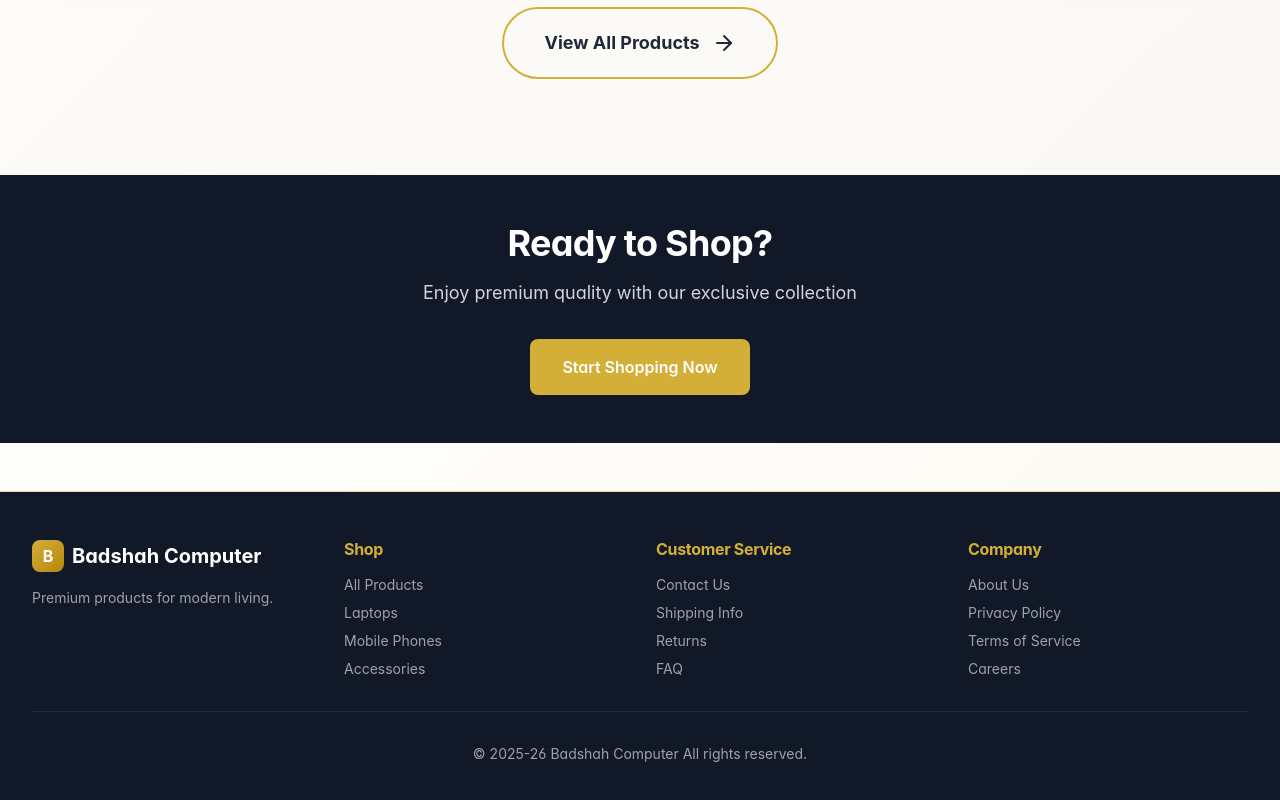
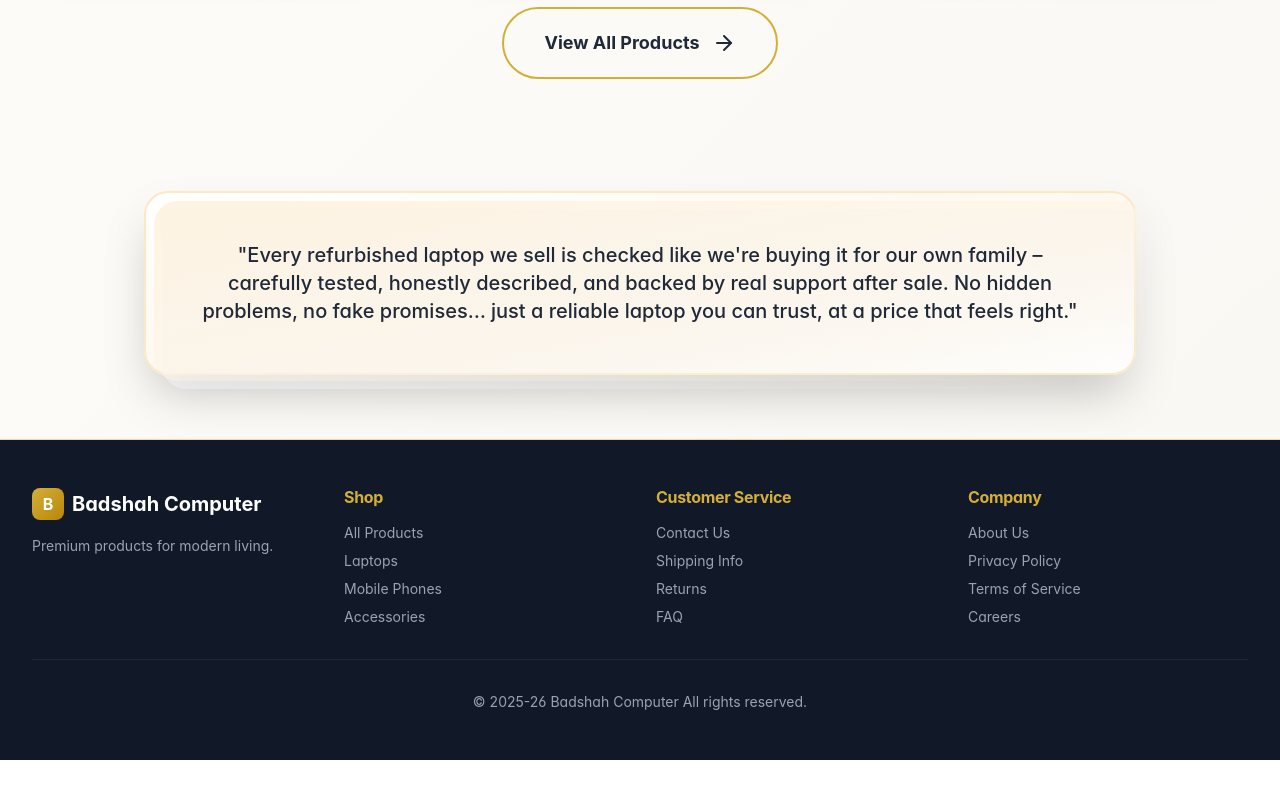
Before and after one commit to pkraaz824-HIREGO/Qumrul-, a React (Vite) app: page / in a window 1280 px wide. Shown: the part 2256-3056 px from the top of the page. After the commit the page ends 3016 px from the top, so only its background shows below. Built offline with nearby package versions, Linux system fonts and the light colour scheme.

Commit message:
Replace CTA section with trust message in 3D styled box

```diff
--- a/src/pages/HomePage.jsx
+++ b/src/pages/HomePage.jsx
@@ -80,17 +80,16 @@ export function HomePage() {
         </div>
       </section>
 
-      {/* CTA Section - Reduced spacing */}
-      <section className="bg-gray-900 text-white py-10 md:py-12 my-8 md:my-12">
-        <div className="max-w-4xl mx-auto text-center px-4">
-          <h2 className="text-2xl sm:text-3xl md:text-4xl font-bold mb-3 md:mb-4">Ready to Shop?</h2>
-          <p className="text-gray-300 text-base md:text-lg mb-6 md:mb-8">Enjoy premium quality with our exclusive collection</p>
-          <a
-            href="/products"
-            className="inline-block px-6 md:px-8 py-3 md:py-4 bg-gold-500 text-white rounded-lg hover:bg-gold-600 transition font-semibold text-sm md:text-base"
-          >
-            Start Shopping Now
-          </a>
+     {/* Trust Message Section - 3D Box */}
+      <section className="max-w-5xl mx-auto px-4 py-12 md:py-16">
+        <div className="bg-gradient-to-br from-white via-gold-50 to-white rounded-3xl p-8 md:p-12 shadow-2xl border-2 border-gold-200 transform hover:scale-105 transition-all duration-300 relative">
+          {/* 3D Effect Layers */}
+          <div className="absolute inset-0 bg-gradient-to-br from-gold-100 to-transparent rounded-3xl transform translate-x-2 translate-y-2 -z-10"></div>
+          <div className="absolute inset-0 bg-gradient-to-br from-gray-100 to-transparent rounded-3xl transform translate-x-4 translate-y-4 -z-20"></div>
+
+          <p className="text-lg md:text-xl text-gray-800 leading-relaxed text-center font-medium">
+            "Every refurbished laptop we sell is checked like we're buying it for our own family – carefully tested, honestly described, and backed by real support after sale. No hidden problems, no fake promises… just a reliable laptop you can trust, at a price that feels right."
+          </p>
         </div>
       </section>
     </div>
```
